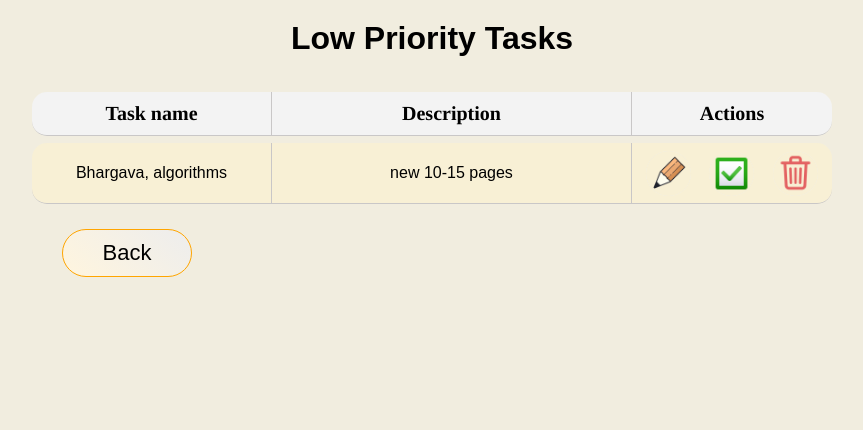
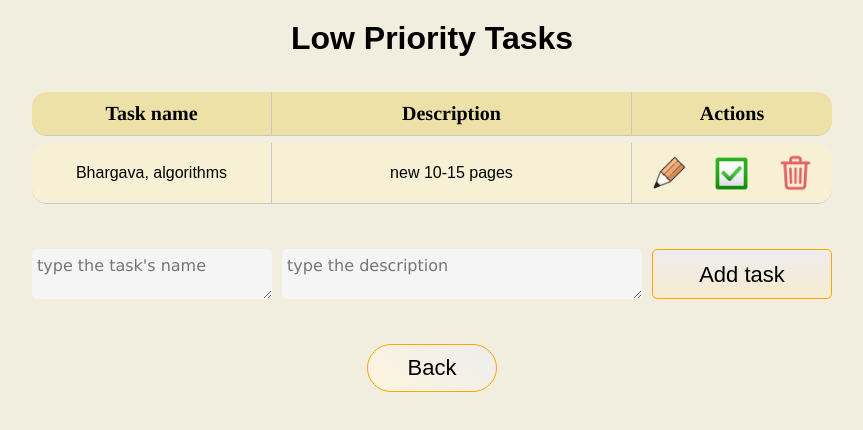
Before and after one commit to NathanBailie/TaskManager, a Vue app: page /low in a window 1280 px wide. Shown: the top 430 px of the page, without its empty margins (208-1071 px from the left). Built offline with nearby package versions, Linux system fonts and the light colour scheme.

Commit message:
bugs fixed with the local storage

```diff
--- /dev/null
+++ b/src/components/AddForm/AddForm.vue
@@ -0,0 +1,48 @@
+<script>
+import "./addForm.scss";
+export default {
+  name: "AddForm",
+  props: {
+    priority: String,
+  },
+  data() {
+    return {
+      name: "",
+      description: "",
+    };
+  },
+  methods: {
+    addHandler(priority, name, description) {
+      this.$store.commit("addNewTask", [priority, name, description]);
+      this.name = "";
+      this.description = "";
+    },
+  },
+};
+</script>
+
+<template>
+  <div class="addForm">
+    <textarea
+      class="addForm__taskName textarea"
+      placeholder="type the task's name"
+      v-model="name"
+    ></textarea>
+    <textarea
+      class="addForm__taskDescr textarea"
+      placeholder="type the description"
+      v-model="description"
+    ></textarea>
+    <button class="adder" @click="addHandler(priority, name, description)">
+      <div class="slideWraper">
+        <div class="text">Add task</div>
+        <div class="plus">
+          <div>
+            <span></span>
+            <span></span>
+          </div>
+        </div>
+      </div>
+    </button>
+  </div>
+</template>
--- /dev/null
+++ b/src/components/AddForm/addForm.scss
@@ -0,0 +1,108 @@
+@import "../../styles/textarea.scss";
+@import "../../styles/mixins.scss";
+
+.addForm {
+  display: flex;
+  gap: 10px;
+  margin-top: 45px;
+
+  textarea {
+    min-height: 50px;
+    height: 50px;
+  }
+
+  &__taskName {
+    width: 240px;
+  }
+
+  &__taskDescr {
+    width: 360px;
+  }
+}
+
+.adder {
+  flex-grow: 1;
+  height: 50px;
+  border-radius: 5px;
+  background: linear-gradient(rgb(237, 237, 237), #f7ebd0);
+  border: 1px solid orange;
+  cursor: pointer;
+  user-select: none;
+  overflow: hidden;
+  transition: all 0.3s ease;
+
+  &:hover {
+    border-radius: 15px;
+    background: linear-gradient(rgb(255 252 252), #f7e2b2);
+    transform: scale(1.03);
+    bottom: 0;
+    box-shadow: 1px 1px 1px 1px grey;
+  }
+
+  &:active {
+    background: linear-gradient(rgb(229 226 226), #ffe2a0);
+    transform: scale(1);
+    box-shadow: 0px 0px 1px 1px lightgrey;
+  }
+}
+
+.slideWraper {
+  width: 100%;
+  height: 100px;
+  transition: all 0.3s ease;
+  border-radius: 15px;
+
+  &:hover {
+    transform: translateY(-50%);
+  }
+}
+
+.text {
+  height: 50px;
+  width: 100%;
+  font-size: 22px;
+  @include alignment;
+}
+
+.plus {
+  width: 100%;
+  height: 50px;
+  border-radius: 5px;
+  @include alignment;
+
+  &:active {
+    div {
+      border: 3px solid #eb9225;
+    }
+
+    span {
+      background: darkorange;
+
+    }
+  }
+
+  div {
+    width: 40px;
+    height: 40px;
+    border-radius: 50%;
+    border: 3px solid darkorange;
+    @include alignment;
+    position: relative;
+
+    span {
+      background: orange;
+
+      &:first-child {
+        width: 25px;
+        height: 5px;
+        position: absolute;
+      }
+
+      &:last-child {
+        width: 5px;
+        height: 25px;
+        position: absolute;
+      }
+    }
+  }
+}
--- a/src/components/MainWindow/MainWindow.vue
+++ b/src/components/MainWindow/MainWindow.vue
@@ -6,10 +6,19 @@ export default {
   name: "MainWindow",
   data() {
     return {
-      highTasksArrayLength: store.state.highPriorityTasks.length,
-      middleTasksArrayLength: store.state.middlePriorityTasks.length,
-      lowTasksArrayLength: store.state.lowPriorityTasks.length,
+      highTasksArrayLength: "",
+      middleTasksArrayLength: "",
+      lowTasksArrayLength: "",
     };
+  },
+  mounted() {
+    this.$store.commit("uploadTasksToStore");
+    const priorities = ["high", "middle", "low"];
+
+    for (let i = 0; i < priorities.length; i++) {
+      this[`${priorities[i]}TasksArrayLength`] =
+        store.state[`${priorities[i]}PriorityTasks`].length;
+    }
   },
 };
 </script>
--- a/src/components/TaskListWIndow/TaskListWindow.vue
+++ b/src/components/TaskListWIndow/TaskListWindow.vue
@@ -1,11 +1,15 @@
 <script>
 import "./taskListWindow.scss";
 import store from "../../store/store";
+import AddForm from "../AddForm/AddForm.vue";
 
 export default {
   name: "HighPriority",
   props: {
     priority: String,
+  },
+  components: {
+    AddForm,
   },
   data() {
     return {
@@ -30,22 +34,12 @@ export default {
     },
   },
   mounted() {
-    // ! remove then
-    // localStorage.clear();
     this.nameOfTheTasks = `${this.priority
       .slice(0, 1)
       .toUpperCase()}${this.priority.slice(1)}
       Priority Tasks`;
 
-    try {
-      const dataFromStorage = localStorage.getItem(
-        `${this.priority.toUpperCase()}_PRIORITY_TASKS`
-      );
-      const result = JSON.parse(dataFromStorage);
-      store.commit("uploadTasksToStore", [this.priority, result]);
-    } catch (err) {
-      store.commit("uploadTasksToStore", [this.priority, []]);
-    }
+    this.$store.commit("uploadTasksToStore");
   },
 };
 </script>
@@ -74,9 +68,10 @@ export default {
         {{ task.name }}
       </p>
       <textarea
-        class="nameInput"
+        class="nameInput textarea"
         v-else
         v-model="inputName"
+        placeholder="type the name of the task"
         @keydown.enter.prevent="
           $store.commit('finishEditing', [
             priority,
@@ -105,9 +100,10 @@ export default {
         {{ task.descr }}
       </p>
       <textarea
-        class="descrisEdit"
+        class="descrisEdit textarea"
         v-else
         v-model="inputDescr"
+        placeholder="type the description"
         @keydown.enter.prevent="
           $store.commit('finishEditing', [
             priority,
@@ -130,7 +126,7 @@ export default {
 
       <div class="actions">
         <button
-          class="edit"
+          class="edit actionButton"
           @click="pencilHandler(priority, task.id, inputName, inputDescr)"
         >
           <img
@@ -140,7 +136,7 @@ export default {
           />
         </button>
         <button
-          class="complete"
+          class="complete actionButton"
           @click="$store.commit('changeDoneSetting', [priority, task.id])"
         >
           <img
@@ -149,7 +145,10 @@ export default {
             title="Marked as done"
           />
         </button>
-        <button class="delete">
+        <button
+          class="delete actionButton"
+          @click="$store.commit('deleteTask', [priority, task.id])"
+        >
           <img
             src="../../resources/icons/delete.png"
             alt="delete"
@@ -158,6 +157,7 @@ export default {
         </button>
       </div>
     </div>
+    <AddForm :priority="this.priority" />
     <button class="back" title="Return to the main window with table">
       Back
       <a href="/"></a>
--- a/src/store/store.js
+++ b/src/store/store.js
@@ -22,13 +22,23 @@ const store = new Vuex.Store({
     }
   },
   mutations: {
-    uploadTasksToStore(state, payload) {
-      const [priority, tasks] = payload;
+    uploadTasksToStore(state) {
+      const priorities = ['high', 'middle', 'low'];
 
-      if (tasks.length === 0) {
-        return;
-      } else {
-        state[`${priority}PriorityTasks`] = tasks
+      for (let i = 0; i < priorities.length; i++) {
+        try {
+          const dataFromStorage = localStorage.getItem(
+            `${priorities[i].toUpperCase()}_PRIORITY_TASKS`
+          );
+          if (dataFromStorage === null) {
+            return;
+          };
+
+          const result = JSON.parse(dataFromStorage);
+          state[`${priorities[i]}PriorityTasks`] = result;
+        } catch (err) {
+          return;
+        };
       };
     },
 
@@ -123,7 +133,20 @@ const store = new Vuex.Store({
         };
         return task;
       });
+    },
+    deleteTask(state, payload) {
+      const [priority, id] = payload;
 
+      state[`${priority}PriorityTasks`] = state[`${priority}PriorityTasks`].filter((task) => task.id !== id);
+
+      localStorage.setItem(`${priority.toUpperCase()}_PRIORITY_TASKS`, JSON.stringify(state[`${priority}PriorityTasks`]));
+    },
+    addNewTask(state, payload) {
+      const [priority, name, description] = payload;
+      const newTask = createTask(name, description);
+
+      state[`${priority}PriorityTasks`] = [...state[`${priority}PriorityTasks`], newTask];
+      localStorage.setItem(`${priority.toUpperCase()}_PRIORITY_TASKS`, JSON.stringify(state[`${priority}PriorityTasks`]));
     }
   }
 })
--- a/src/styles/buttons.scss
+++ b/src/styles/buttons.scss
@@ -83,16 +83,16 @@
 }
 
 .back {
+  width: 130px;
   font-size: 22px;
-  width: 130px;
+  margin: 45px auto 0;
+  padding: 10px 25px;
+  background: linear-gradient(220deg, rgb(237 237 237), #fff5de);
   border: 1px solid orange;
-  padding: 10px 25px;
   border-radius: 25px;
-  margin: 25px 0 0 30px;
   @include alignment;
   cursor: pointer;
   user-select: none;
-  background: linear-gradient(220deg, rgb(237 237 237), #fff5de);
   transition: all 0.3s ease;
   position: relative;
 
@@ -140,3 +140,43 @@
     border-radius: 25px;
   }
 }
+
+.actionButton {
+  width: 45px;
+  height: 45px;
+  border: none;
+  cursor: pointer;
+  user-select: none;
+  border-radius: 50%;
+  transition: all 0.1s ease;
+
+  &:hover {
+    transform: scale(1.2);
+  }
+
+  &:active {
+    transform: scale(1.1);
+  }
+
+  img {
+    width: 45px;
+    height: 45px;
+    border-radius: 50%;
+    background: #f3f3f3;
+  }
+
+  &.edit {
+    grid-column: 1 / 4;
+    margin: 0 auto;
+  }
+
+  &.complete {
+    grid-column: 4 / 7;
+    margin: 0 auto;
+  }
+
+  &.delete {
+    grid-column: 7 / 11;
+    margin: 0 auto;
+  }
+}
--- a/src/styles/gridContainer.scss
+++ b/src/styles/gridContainer.scss
@@ -40,7 +40,7 @@
 
   &.headline {
     border-radius: 15px;
-    background: #f3f3f3;
+    background: #ede1a7;
     margin-bottom: 7px;
 
     p {
@@ -86,19 +86,7 @@
     textarea {
       width: calc(100% - 2px);
       min-height: 100%;
-      resize: vertical;
-      border: none;
-      padding: 5px;
-      border-radius: 5px;
-      border: none;
-      background: #f5f5f5;
-      font: var(--textaria-font);
 
-      &:focus {
-        outline: 1px darkorange solid;
-        box-shadow: 0px 0px 5px 1px orange;
-        background: white;
-      }
 
       &.nameInput {
         grid-column: 1 / 7;
@@ -118,46 +106,6 @@
       width: 100%;
       height: 100%;
       padding: 5px;
-
-      button {
-        width: 45px;
-        height: 45px;
-        border: none;
-        cursor: pointer;
-        user-select: none;
-        border-radius: 50%;
-        transition: all 0.1s ease;
-
-        &:hover {
-          transform: scale(1.2);
-        }
-
-        &:active {
-          transform: scale(1.1);
-        }
-
-        img {
-          width: 45px;
-          height: 45px;
-          border-radius: 50%;
-          background: #f3f3f3;
-        }
-
-        &.edit {
-          grid-column: 1 / 4;
-          margin: 0 auto;
-        }
-
-        &.complete {
-          grid-column: 4 / 7;
-          margin: 0 auto;
-        }
-
-        &.delete {
-          grid-column: 7 / 11;
-          margin: 0 auto;
-        }
-      }
     }
   }
 
--- /dev/null
+++ b/src/styles/textarea.scss
@@ -0,0 +1,17 @@
+@import "./variables.scss";
+
+.textarea {
+  resize: vertical;
+  padding: 5px;
+  border-radius: 5px;
+  border: none;
+  background: #f5f5f5;
+  font: var(--textaria-font);
+
+
+  &:focus {
+    outline: 1px darkorange solid;
+    box-shadow: 0px 0px 5px 1px orange;
+    background: white;
+  }
+}
```
